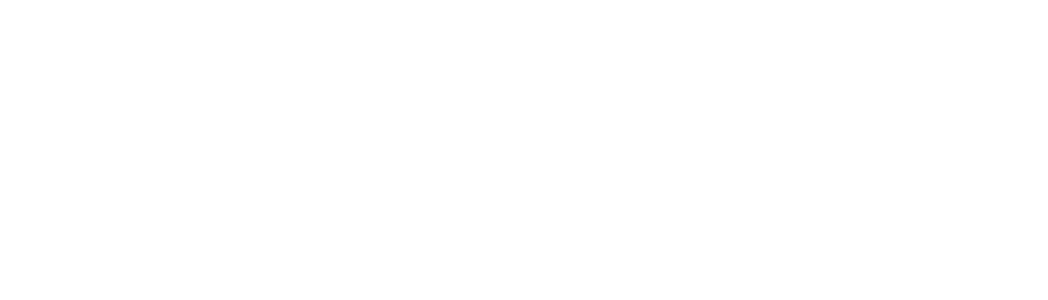
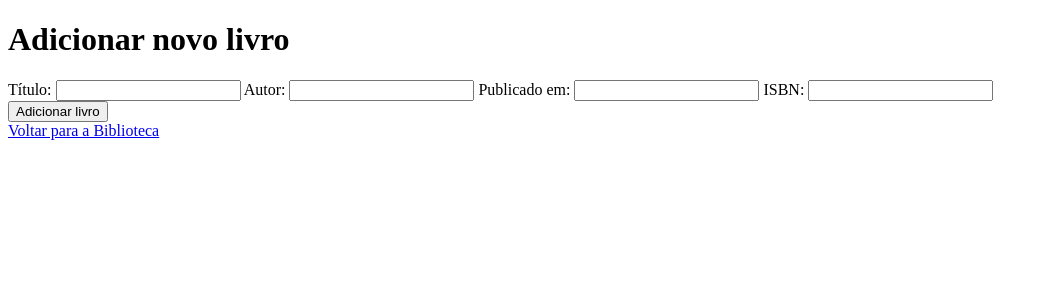
Before and after one commit to petrucc1/Sistema-de-Gerenciamento-de-Biblioteca, a Flask app: page /book/new in a window 1280 px wide. Before the commit the part shown is empty. Shown: the top 300 px of the page, without its empty margins (0-1048 px from the left). Run offline with Flask 3, Linux system fonts and the light colour scheme; parts of the project's set-up code (start-up, migrations or seed data) failed here and were passed over.

Commit message:
Organizando código

```diff
--- a/templates/new_book.html
+++ b/templates/new_book.html
@@ -1,11 +1,38 @@
 <!DOCTYPE html>
 <html lang="pt-br">
+
 <head>
     <meta charset="UTF-8">
     <meta name="viewport" content="width=device-width, initial-scale=1.0">
     <title>Adicionar novo livro</title>
 </head>
+
 <body>
 
+    <h1>Adicionar novo livro</h1>
+
+    <form action="{{ url_for('new_book') }}" method="post">
+
+        <label for="title">Título: </label>
+        <input type="text" name="title" required>
+
+        <label for="author">Autor: </label>
+        <input type="text" name="author" required>
+
+        <label for="published_date">Publicado em: </label>
+        <input type="text" name="published_date" required>
+
+        <label for="isbn">ISBN: </label>
+        <input type="text" name="isbn" required>
+
+        <br>
+
+        <button type="submit">Adicionar livro</button>
+
+    </form>
+
+    <a href="{{ url_for('index') }}">Voltar para a Biblioteca</a>
+
 </body>
+
 </html>
```
